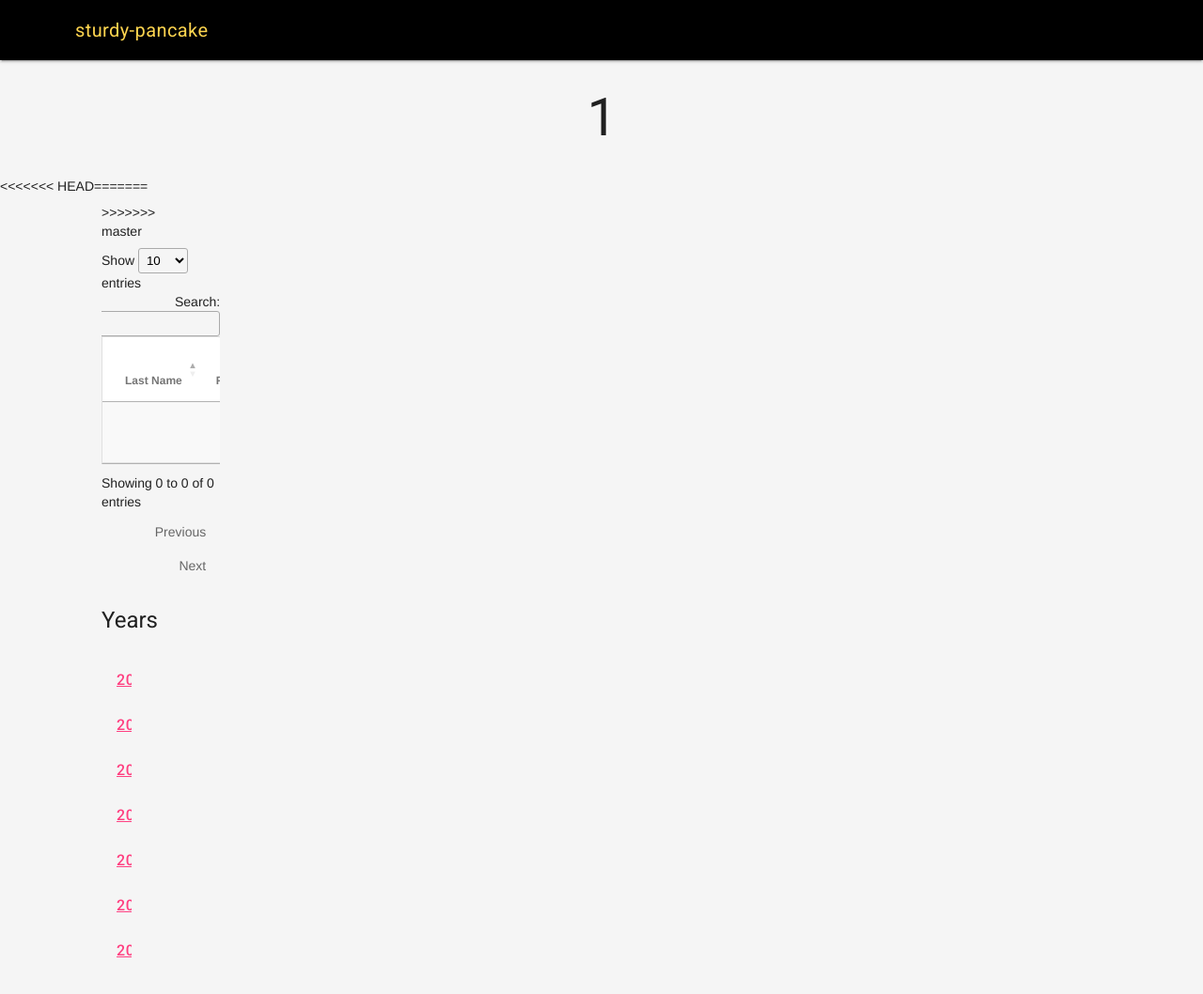
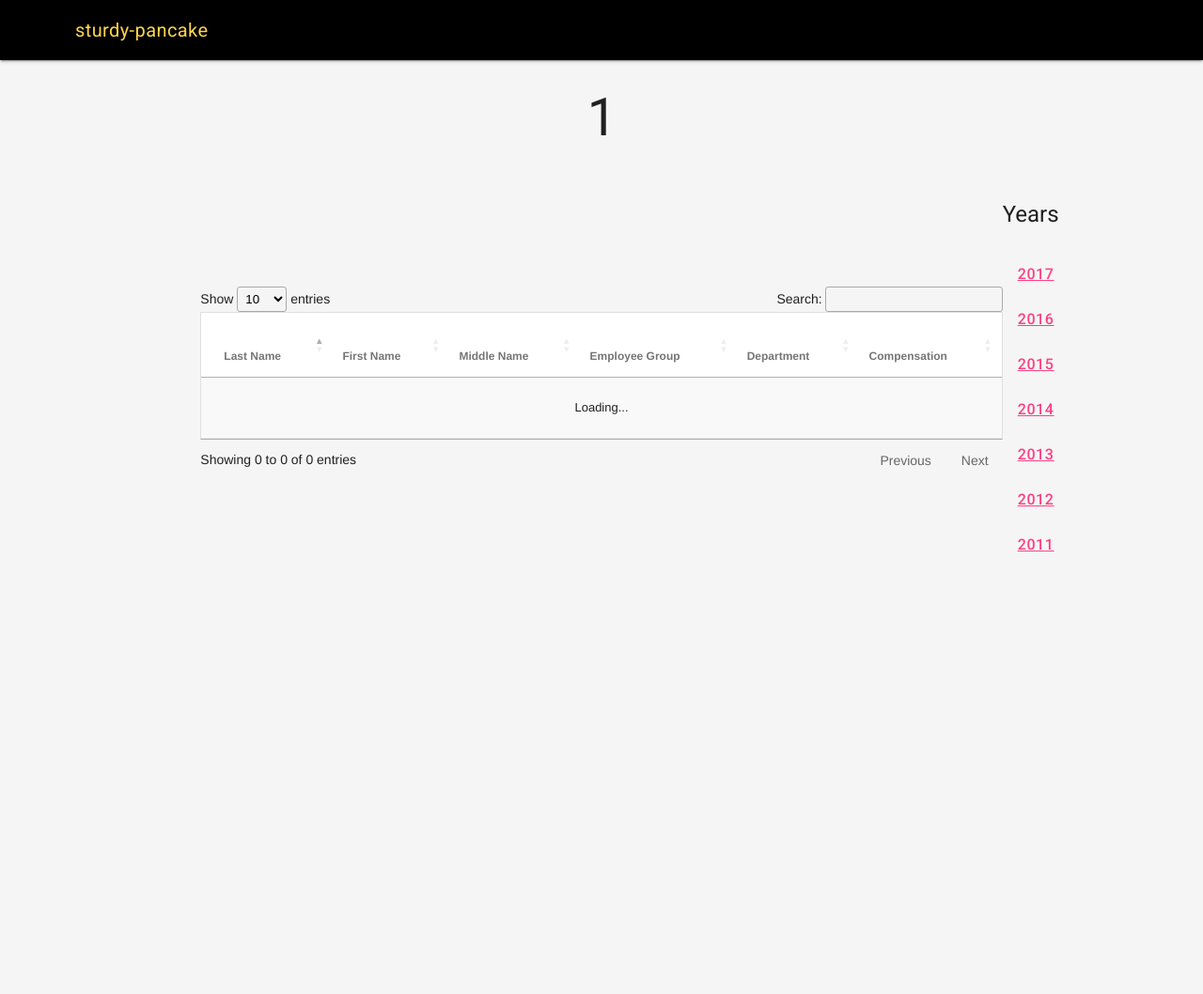
Before and after one commit to fatcat2/sturdy-pancake, a Flask app: page /1 in a window 1280 px wide. Shown: the top 1058 px of the page at 94% size. Run offline with Flask 2, Linux system fonts and the light colour scheme; some libraries are stand-ins or nearby versions.

Commit message:
Turns out I didn't change everything

```diff
--- a/templates/index.html
+++ b/templates/index.html
@@ -39,11 +39,7 @@
 		</div>
 	</div>
 	<div class="mdl-grid mdl-grid--no-spacing mdl-color--grey-100">
-<<<<<<< HEAD
 		<div class="mdl-cell mdl-cell--2-col mdl-layout--large-screen-only mdl-cell--0-col-tablet mdl-cell--0-col-tablet">
-=======
-		<div class="mdl-cell mdl-cell--2-col-desktop mdl-layout--large-screen-only mdl-cell--0-col-tablet mdl-cell--0-col-phone">
->>>>>>> master
 
 		</div>
 		<div id="monies" class="mdl-cell mdl-cell--8-col-desktop mdl-cell--middle mdl-cell--12-col-tablet mdl-cell--12-col-phone">
```
